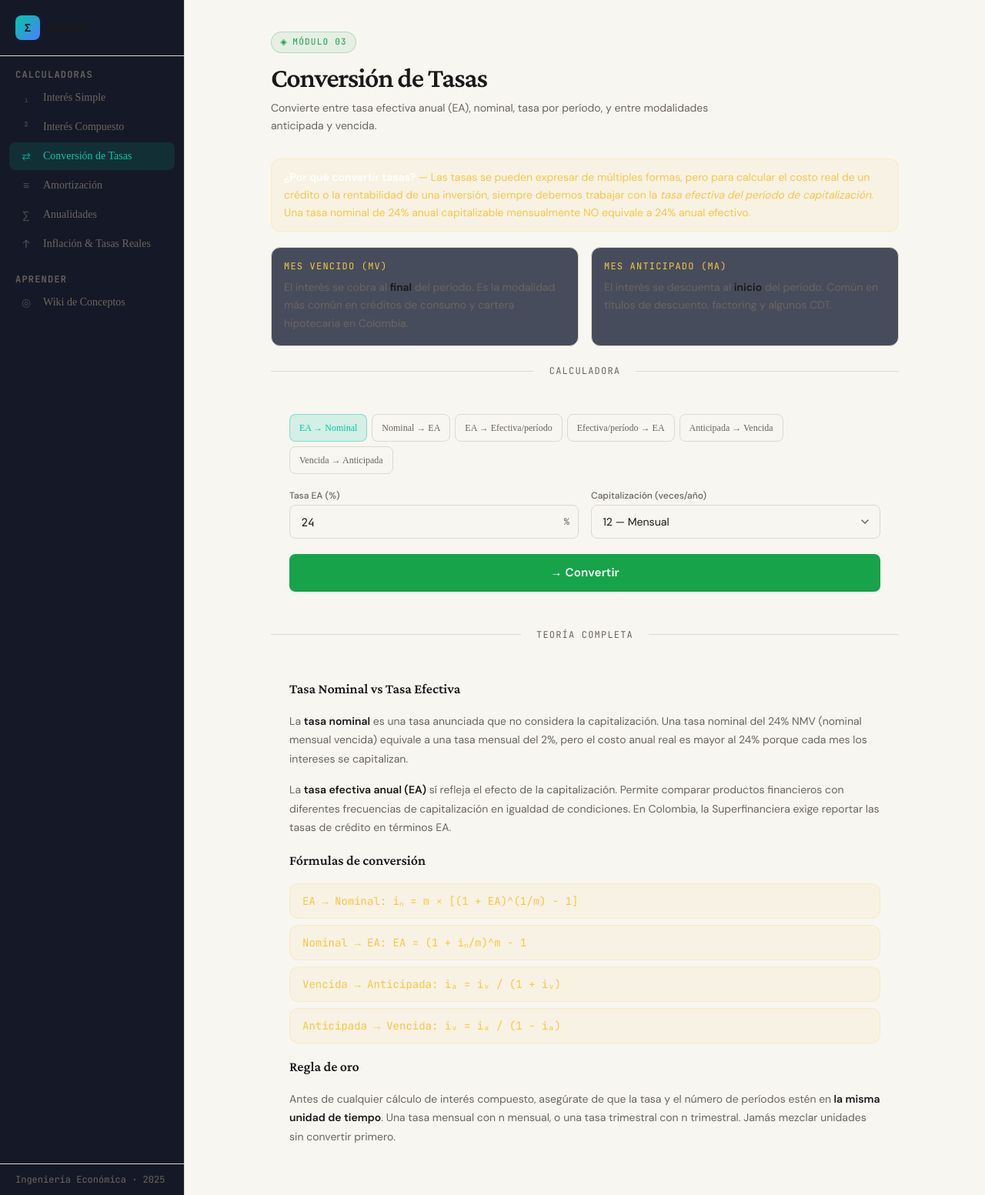
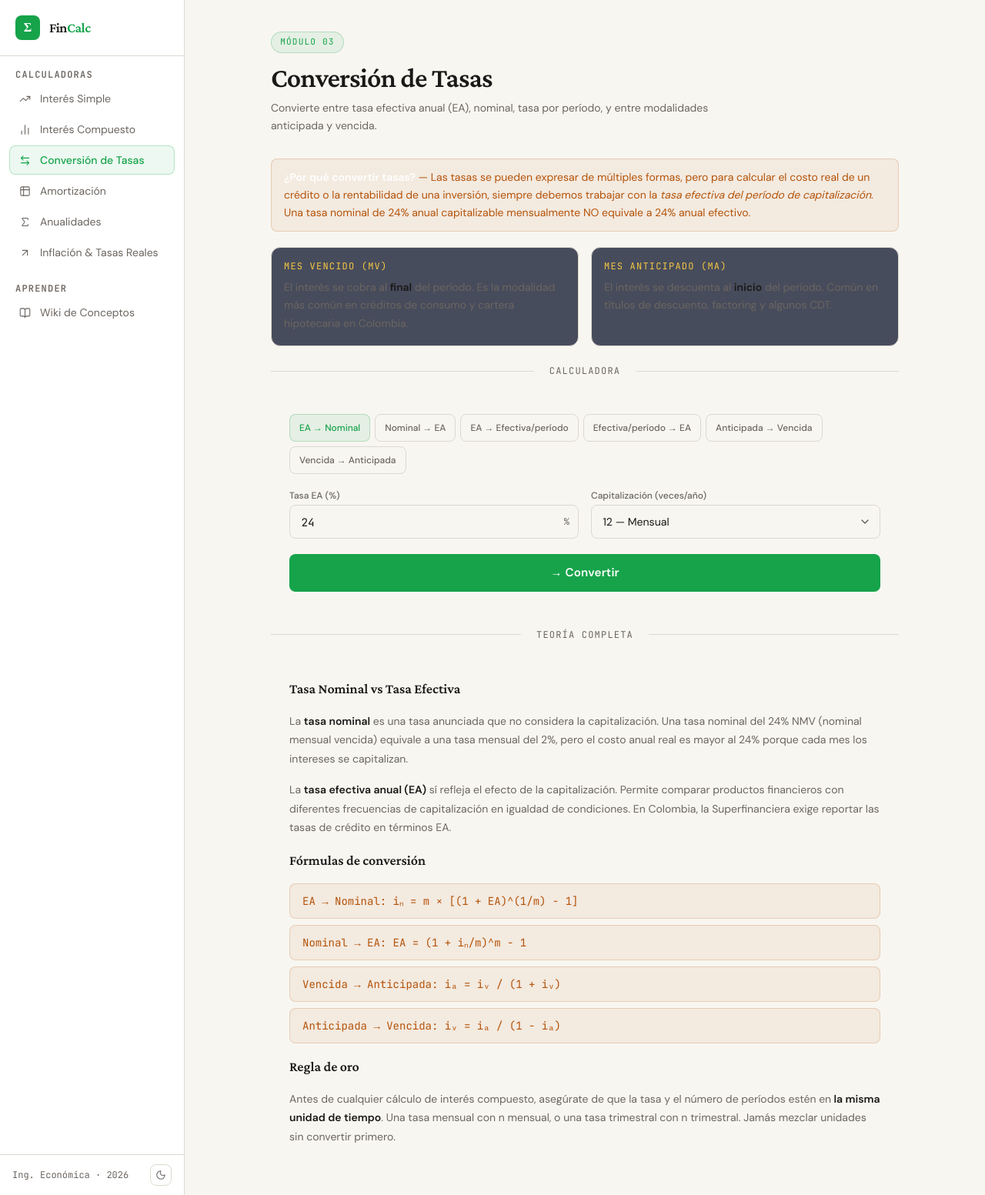
Before and after one commit to kealmahe2003/Proyecto-Ing-economica, a React (Vite) app: page /tasas in a window 1280 px wide. Shown: the whole page at 77% size. Built offline with nearby package versions, Linux system fonts and the light colour scheme.

Commit message:
feat: add useTheme hook, update Layout with Lucide icons + theme toggle 2026, rewrite UI components

```diff
--- a/src/components/layout/Layout.tsx
+++ b/src/components/layout/Layout.tsx
@@ -1,50 +1,64 @@
-import { NavLink, useLocation } from 'react-router-dom'
+import { NavLink } from 'react-router-dom'
 import { useState } from 'react'
+import {
+  TrendingUp, BarChart2, ArrowLeftRight, Table2, Sigma,
+  ArrowUpRight, BookOpen, Menu, Sun, Moon
+} from 'lucide-react'
+import { useTheme } from '../../hooks/useTheme'
 
 const NAV = [
   {
     group: 'Calculadoras',
     items: [
-      { to: '/simple', label: 'Interés Simple', icon: '₁' },
-      { to: '/compuesto', label: 'Interés Compuesto', icon: '²' },
-      { to: '/tasas', label: 'Conversión de Tasas', icon: '⇄' },
-      { to: '/amortizacion', label: 'Amortización', icon: '≡' },
-      { to: '/anualidades', label: 'Anualidades', icon: '∑' },
-      { to: '/inflacion', label: 'Inflación & Tasas Reales', icon: '↑' },
+      { to: '/simple', label: 'Interés Simple', icon: TrendingUp },
+      { to: '/compuesto', label: 'Interés Compuesto', icon: BarChart2 },
+      { to: '/tasas', label: 'Conversión de Tasas', icon: ArrowLeftRight },
+      { to: '/amortizacion', label: 'Amortización', icon: Table2 },
+      { to: '/anualidades', label: 'Anualidades', icon: Sigma },
+      { to: '/inflacion', label: 'Inflación & Tasas Reales', icon: ArrowUpRight },
     ],
   },
   {
     group: 'Aprender',
     items: [
-      { to: '/wiki', label: 'Wiki de Conceptos', icon: '◎' },
+      { to: '/wiki', label: 'Wiki de Conceptos', icon: BookOpen },
     ],
   },
 ]
 
 export default function Layout({ children }: { children: React.ReactNode }) {
   const [sideOpen, setSideOpen] = useState(false)
-  const location = useLocation()
+  const { theme, toggle } = useTheme()
 
   return (
-    <div className="flex min-h-screen">
-      <div className="page-bg-grid" />
-      <div className="page-bg-glow" />
+    <div className="flex min-h-screen" style={{ background: 'var(--bg)' }}>
 
       {/* Sidebar */}
       <aside
         className={`fixed inset-y-0 left-0 z-40 flex flex-col transition-transform duration-300
           ${sideOpen ? 'translate-x-0' : '-translate-x-full'}
           lg:translate-x-0 lg:relative lg:flex`}
-        style={{ width: 240, minWidth: 240, background: 'rgba(14,18,32,0.97)', borderRight: '1px solid var(--border)' }}
+        style={{
+          width: 240,
+          minWidth: 240,
+          background: 'var(--surface)',
+          borderRight: '1px solid var(--border)',
+        }}
       >
         {/* Logo */}
-        <NavLink to="/" className="flex items-center gap-3 px-5 py-5 border-b" style={{ borderColor: 'var(--border)' }}>
-          <div className="w-8 h-8 rounded-lg flex items-center justify-center text-sm font-bold"
-            style={{ background: 'linear-gradient(135deg,#00C9A7,#4F7CFF)', color: '#071A14' }}>
-            Σ
+        <NavLink
+          to="/"
+          className="flex items-center gap-3 px-5 py-5 border-b"
+          style={{ borderColor: 'var(--border)', textDecoration: 'none' }}
+        >
+          <div
+            className="w-8 h-8 rounded-lg flex items-center justify-center text-sm font-bold"
+            style={{ background: 'var(--accent)', color: '#fff' }}
+          >
+            <span style={{ fontFamily: 'Crimson Pro, serif', fontSize: 16 }}>Σ</span>
           </div>
-          <span className="display font-semibold text-base" style={{ color: 'var(--text)' }}>
-            Fin<span style={{ color: 'var(--teal)' }}>Calc</span>
+          <span style={{ fontFamily: 'Crimson Pro, serif', fontWeight: 600, fontSize: 18, color: 'var(--text)', letterSpacing: '-0.02em' }}>
+            Fin<span style={{ color: 'var(--accent)' }}>Calc</span>
           </span>
         </NavLink>
 
@@ -52,24 +66,27 @@ export default function Layout({ children }: { children: React.ReactNode }) {
         <nav className="flex-1 overflow-y-auto py-4 px-3">
           {NAV.map(({ group, items }) => (
             <div key={group} className="mb-5">
-              <p className="px-2 mb-1 text-xs font-semibold uppercase tracking-widest" style={{ color: 'var(--muted)', fontFamily: 'JetBrains Mono' }}>
+              <p
+                className="px-2 mb-1 text-xs font-semibold uppercase tracking-widest"
+                style={{ color: 'var(--muted)', fontFamily: 'JetBrains Mono' }}
+              >
                 {group}
               </p>
-              {items.map(({ to, label, icon }) => (
-                <NavLink key={to} to={to}
+              {items.map(({ to, label, icon: Icon }) => (
+                <NavLink
+                  key={to}
+                  to={to}
+                  onClick={() => setSideOpen(false)}
                   className={({ isActive }) =>
-                    `flex items-center gap-3 px-3 py-2 rounded-lg mb-0.5 text-sm transition-all duration-150
-                    ${isActive
-                      ? 'text-white font-medium'
-                      : 'hover:bg-white/5'}`
+                    `flex items-center gap-3 px-3 py-2 rounded-lg mb-0.5 text-sm transition-all duration-150 cursor-pointer
+                    ${isActive ? 'font-medium' : 'hover:opacity-80'}`
                   }
                   style={({ isActive }) => isActive
-                    ? { background: 'rgba(0,201,167,0.12)', color: '#00C9A7', fontFamily: 'Outfit' }
-                    : { color: 'var(--muted)', fontFamily: 'Outfit' }
+                    ? { background: 'var(--accent-bg)', color: 'var(--accent)', border: '1px solid var(--accent-border)', textDecoration: 'none' }
+                    : { color: 'var(--muted)', textDecoration: 'none', border: '1px solid transparent' }
                   }
-                  onClick={() => setSideOpen(false)}
                 >
-                  <span className="mono text-sm w-5 text-center" style={{ opacity: 0.7 }}>{icon}</span>
+                  <Icon size={15} strokeWidth={1.75} />
                   {label}
                 </NavLink>
               ))}
@@ -77,30 +94,78 @@ export default function Layout({ children }: { children: React.ReactNode }) {
           ))}
         </nav>
 
-        {/* Footer */}
-        <div className="px-5 py-3 border-t text-xs" style={{ borderColor: 'var(--border)', color: 'var(--muted)', fontFamily: 'JetBrains Mono' }}>
-          Ingeniería Económica · 2025
+        {/* Footer: toggle + año */}
+        <div
+          className="px-4 py-3 border-t flex items-center justify-between"
+          style={{ borderColor: 'var(--border)' }}
+        >
+          <span
+            className="text-xs"
+            style={{ color: 'var(--muted)', fontFamily: 'JetBrains Mono' }}
+          >
+            Ing. Económica · 2026
+          </span>
+          <button
+            onClick={toggle}
+            aria-label={theme === 'dark' ? 'Cambiar a tema claro' : 'Cambiar a tema oscuro'}
+            className="p-1.5 rounded-lg transition-all duration-150 cursor-pointer"
+            style={{
+              color: 'var(--muted)',
+              border: '1px solid var(--border)',
+              background: 'transparent',
+              display: 'flex',
+              alignItems: 'center',
+              justifyContent: 'center',
+            }}
+          >
+            {theme === 'dark'
+              ? <Sun size={14} strokeWidth={1.75} />
+              : <Moon size={14} strokeWidth={1.75} />
+            }
+          </button>
         </div>
       </aside>
 
       {/* Mobile overlay */}
       {sideOpen && (
-        <div className="fixed inset-0 z-30 lg:hidden" style={{ background: 'rgba(0,0,0,0.5)' }}
-          onClick={() => setSideOpen(false)} />
+        <div
+          className="fixed inset-0 z-30 lg:hidden"
+          style={{ background: 'rgba(0,0,0,0.4)' }}
+          onClick={() => setSideOpen(false)}
+        />
       )}
 
       {/* Main */}
-      <div className="flex-1 flex flex-col min-w-0 relative z-10">
+      <div className="flex-1 flex flex-col min-w-0">
         {/* Mobile topbar */}
-        <header className="lg:hidden flex items-center gap-4 px-4 py-3 border-b" style={{ borderColor: 'var(--border)', background: 'rgba(14,18,32,0.95)' }}>
-          <button onClick={() => setSideOpen(true)} className="p-2.5 rounded-lg min-w-[44px] min-h-[44px] flex items-center justify-center" style={{ color: 'var(--muted)' }}>
-            <svg width="18" height="18" viewBox="0 0 18 18" fill="none">
-              <path d="M2 4h14M2 9h14M2 14h14" stroke="currentColor" strokeWidth="1.5" strokeLinecap="round" />
-            </svg>
+        <header
+          className="lg:hidden flex items-center gap-4 px-4 py-3 border-b"
+          style={{ borderColor: 'var(--border)', background: 'var(--surface)' }}
+        >
+          <button
+            onClick={() => setSideOpen(true)}
+            className="p-2.5 rounded-lg min-w-[44px] min-h-[44px] flex items-center justify-center cursor-pointer"
+            style={{ color: 'var(--muted)', background: 'transparent', border: 'none' }}
+            aria-label="Abrir menú"
+          >
+            <Menu size={18} strokeWidth={1.75} />
           </button>
-          <span className="display font-semibold" style={{ color: 'var(--text)' }}>
-            Fin<span style={{ color: 'var(--teal)' }}>Calc</span>
+          <span style={{ fontFamily: 'Crimson Pro, serif', fontWeight: 600, fontSize: 18, color: 'var(--text)' }}>
+            Fin<span style={{ color: 'var(--accent)' }}>Calc</span>
           </span>
+          <div className="ml-auto">
+            <button
+              onClick={toggle}
+              aria-label={theme === 'dark' ? 'Tema claro' : 'Tema oscuro'}
+              className="p-2 rounded-lg cursor-pointer"
+              style={{ color: 'var(--muted)', background: 'transparent', border: '1px solid var(--border)' }}
+            >
+              {theme === 'dark'
+                ? <Sun size={14} strokeWidth={1.75} />
+                : <Moon size={14} strokeWidth={1.75} />
+              }
+            </button>
+          </div>
         </header>
 
         <main className="flex-1 overflow-y-auto">
--- a/src/components/ui/index.tsx
+++ b/src/components/ui/index.tsx
@@ -1,8 +1,6 @@
 import { useState, useEffect } from 'react'
 
-// ============================================================
-// FIELD — labeled input
-// ============================================================
+// ── FIELD ────────────────────────────────────────────────────
 interface FieldProps {
   label: string
   value: string
@@ -35,15 +33,13 @@ export function Field({ label, value, onChange, placeholder, unit, disabled, err
           </span>
         )}
       </div>
-      {error && <p className="text-xs" style={{ color: 'var(--coral)' }}>{error}</p>}
+      {error && <p className="text-xs" style={{ color: 'var(--destructive)' }}>{error}</p>}
       {hint && !error && <p className="text-xs" style={{ color: 'var(--muted)' }}>{hint}</p>}
     </div>
   )
 }
 
-// ============================================================
-// SELECT
-// ============================================================
+// ── SELECT ───────────────────────────────────────────────────
 interface SelectProps {
   label: string
   value: string
@@ -61,9 +57,7 @@ export function Select({ label, value, onChange, options }: SelectProps) {
   )
 }
 
-// ============================================================
-// MODE TABS
-// ============================================================
+// ── MODE TABS ─────────────────────────────────────────────────
 interface ModeTabsProps {
   options: { value: string; label: string }[]
   value: string
@@ -73,11 +67,13 @@ export function ModeTabs({ options, value, onChange }: ModeTabsProps) {
   return (
     <div className="flex flex-wrap gap-1.5 mb-5">
       {options.map(o => (
-        <button key={o.value} onClick={() => onChange(o.value)}
-          className="px-3 py-1.5 min-h-[36px] rounded-lg text-xs font-medium transition-all duration-150 touch-manipulation"
+        <button
+          key={o.value}
+          onClick={() => onChange(o.value)}
+          className="px-3 py-1.5 min-h-[36px] rounded-lg text-xs font-medium transition-all duration-150 touch-manipulation cursor-pointer"
           style={value === o.value
-            ? { background: 'rgba(0,201,167,0.15)', border: '1px solid rgba(0,201,167,0.4)', color: '#00C9A7', fontFamily: 'Outfit' }
-            : { background: 'transparent', border: '1px solid var(--border)', color: 'var(--muted)', fontFamily: 'Outfit' }
+            ? { background: 'var(--accent-bg)', border: '1px solid var(--accent-border)', color: 'var(--accent)', fontFamily: 'DM Sans' }
+            : { background: 'transparent', border: '1px solid var(--border)', color: 'var(--muted)', fontFamily: 'DM Sans' }
           }
         >
           {o.label}
@@ -87,9 +83,7 @@ export function ModeTabs({ options, value, onChange }: ModeTabsProps) {
   )
 }
 
-// ============================================================
-// RESULT CARD
-// ============================================================
+// ── RESULT CARD ───────────────────────────────────────────────
 interface ResultCardProps {
   label: string
   value: string
@@ -98,21 +92,26 @@ interface ResultCardProps {
 }
 export function ResultCard({ label, value, accent, sub }: ResultCardProps) {
   const [visible, setVisible] = useState(false)
-  useEffect(() => { setVisible(false); const t = setTimeout(() => setVisible(true), 30); return () => clearTimeout(t) }, [value])
+  useEffect(() => {
+    setVisible(false)
+    const t = setTimeout(() => setVisible(true), 30)
+    return () => clearTimeout(t)
+  }, [value])
 
   return (
-    <div className="rounded-2xl p-5 transition-all duration-300"
+    <div
+      className="rounded-xl p-5 transition-all duration-300"
       style={{
-        background: accent ? 'rgba(0,201,167,0.07)' : 'rgba(28,34,56,0.8)',
-        border: `1px solid ${accent ? 'rgba(0,201,167,0.25)' : 'var(--border)'}`,
+        background: accent ? 'var(--accent-bg)' : 'var(--surface2)',
+        border: `1px solid ${accent ? 'var(--accent-border)' : 'var(--border)'}`,
         opacity: visible ? 1 : 0,
         transform: visible ? 'translateY(0)' : 'translateY(8px)',
       }}
     >
-      <p className="text-xs mono uppercase tracking-widest mb-1" style={{ color: accent ? '#00C9A7' : 'var(--muted)' }}>
+      <p className="text-xs mono uppercase tracking-widest mb-1" style={{ color: accent ? 'var(--accent)' : 'var(--muted)' }}>
         {label}
       </p>
-      <p className="result-number text-2xl sm:text-3xl" style={{ color: accent ? '#00C9A7' : 'var(--text)' }}>
+      <p className="result-number text-2xl sm:text-3xl" style={{ color: accent ? 'var(--accent)' : 'var(--text)' }}>
         {value}
       </p>
       {sub && (
@@ -129,21 +128,19 @@ export function ResultCard({ label, value, accent, sub }: ResultCardProps) {
   )
 }
 
-// ============================================================
-// FORMULA DISPLAY
-// ============================================================
+// ── FORMULA BOX ───────────────────────────────────────────────
 export function FormulaBox({ formula }: { formula: string }) {
   return (
-    <div className="rounded-xl px-4 py-3 text-sm mono overflow-x-auto"
-      style={{ background: 'rgba(245,200,66,0.07)', border: '1px solid rgba(245,200,66,0.2)', color: '#F5C842' }}>
+    <div
+      className="rounded-lg px-4 py-3 text-sm mono overflow-x-auto"
+      style={{ background: 'var(--gold-bg)', border: '1px solid var(--gold-border)', color: 'var(--gold)' }}
+    >
       <span className="whitespace-nowrap">{formula}</span>
     </div>
   )
 }
 
-// ============================================================
-// PAGE HEADER
-// ============================================================
+// ── PAGE HEADER ───────────────────────────────────────────────
 interface PageHeaderProps {
   chip: string
   title: string
@@ -152,10 +149,8 @@ interface PageHeaderProps {
 export function PageHeader({ chip, title, description }: PageHeaderProps) {
   return (
     <div className="mb-8">
-      <span className="section-chip mb-3 inline-flex">
-        <span>◈</span> {chip}
-      </span>
-      <h1 className="display text-3xl lg:text-4xl font-semibold mb-2" style={{ color: 'var(--text)', letterSpacing: '-0.03em' }}>
+      <span className="section-chip mb-3 inline-flex">{chip}</span>
+      <h1 className="display text-3xl lg:text-4xl font-semibold mb-2" style={{ color: 'var(--text)', letterSpacing: '-0.02em' }}>
         {title}
       </h1>
       <p className="text-sm leading-relaxed max-w-xl" style={{ color: 'var(--muted)' }}>
@@ -165,27 +160,25 @@ export function PageHeader({ chip, title, description }: PageHeaderProps) {
   )
 }
 
-// ============================================================
-// INFO CALLOUT
-// ============================================================
-export function Callout({ children, color = 'azure' }: { children: React.ReactNode; color?: 'azure' | 'teal' | 'gold' }) {
-  const colors = {
-    azure: { bg: 'rgba(79,124,255,0.07)', border: 'rgba(79,124,255,0.2)', text: '#8AABFF' },
-    teal: { bg: 'rgba(0,201,167,0.07)', border: 'rgba(0,201,167,0.2)', text: '#00C9A7' },
-    gold: { bg: 'rgba(245,200,66,0.07)', border: 'rgba(245,200,66,0.2)', text: '#F5C842' },
+// ── CALLOUT ───────────────────────────────────────────────────
+export function Callout({ children, color = 'blue' }: { children: React.ReactNode; color?: 'blue' | 'accent' | 'gold' }) {
+  const styles = {
+    blue: { bg: 'var(--blue-bg)', border: 'var(--blue-border)', text: 'var(--blue)' },
+    accent: { bg: 'var(--accent-bg)', border: 'var(--accent-border)', text: 'var(--accent)' },
+    gold: { bg: 'var(--gold-bg)', border: 'var(--gold-border)', text: 'var(--gold)' },
   }
-  const c = colors[color]
+  const s = styles[color]
   return (
-    <div className="rounded-xl px-4 py-3 text-sm leading-relaxed mb-5"
-      style={{ background: c.bg, border: `1px solid ${c.border}`, color: c.text }}>
+    <div
+      className="rounded-lg px-4 py-3 text-sm leading-relaxed mb-5"
+      style={{ background: s.bg, border: `1px solid ${s.border}`, color: s.text }}
+    >
       {children}
     </div>
   )
 }
 
-// ============================================================
-// SECTION DIVIDER
-// ============================================================
+// ── DIVIDER ───────────────────────────────────────────────────
 export function Divider({ label }: { label: string }) {
   return (
     <div className="flex items-center gap-3 my-6">
@@ -196,13 +189,13 @@ export function Divider({ label }: { label: string }) {
   )
 }
 
-// ============================================================
-// ERROR BOX
-// ============================================================
+// ── ERROR BOX ─────────────────────────────────────────────────
 export function ErrorBox({ message }: { message: string }) {
   return (
-    <div className="rounded-xl px-4 py-3 text-sm mt-3"
-      style={{ background: 'rgba(255,107,107,0.08)', border: '1px solid rgba(255,107,107,0.25)', color: '#FF8A8A' }}>
+    <div
+      className="rounded-lg px-4 py-3 text-sm mt-3"
+      style={{ background: 'var(--destructive-bg)', border: '1px solid var(--destructive-border)', color: 'var(--destructive)' }}
+    >
       ⚠ {message}
     </div>
   )
--- /dev/null
+++ b/src/hooks/useTheme.ts
@@ -0,0 +1,38 @@
+import { useState, useEffect } from 'react'
+
+type Theme = 'light' | 'dark'
+
+function getInitialTheme(): Theme {
+  const stored = localStorage.getItem('fincalc-theme') as Theme | null
+  if (stored === 'light' || stored === 'dark') return stored
+  return window.matchMedia('(prefers-color-scheme: dark)').matches ? 'dark' : 'light'
+}
+
+function applyTheme(theme: Theme) {
+  const root = document.documentElement
+  if (theme === 'dark') {
+    root.setAttribute('data-theme', 'dark')
+  } else {
+    root.removeAttribute('data-theme')
+  }
+  localStorage.setItem('fincalc-theme', theme)
+}
+
+export function useTheme() {
+  const [theme, setTheme] = useState<Theme>(() => {
+    if (typeof window === 'undefined') return 'light'
+    return getInitialTheme()
+  })
+
+  useEffect(() => {
+    applyTheme(theme)
+  }, [theme])
+
+  useEffect(() => {
+    applyTheme(getInitialTheme())
+  }, [])
+
+  const toggle = () => setTheme(t => t === 'light' ? 'dark' : 'light')
+
+  return { theme, toggle }
+}
```
